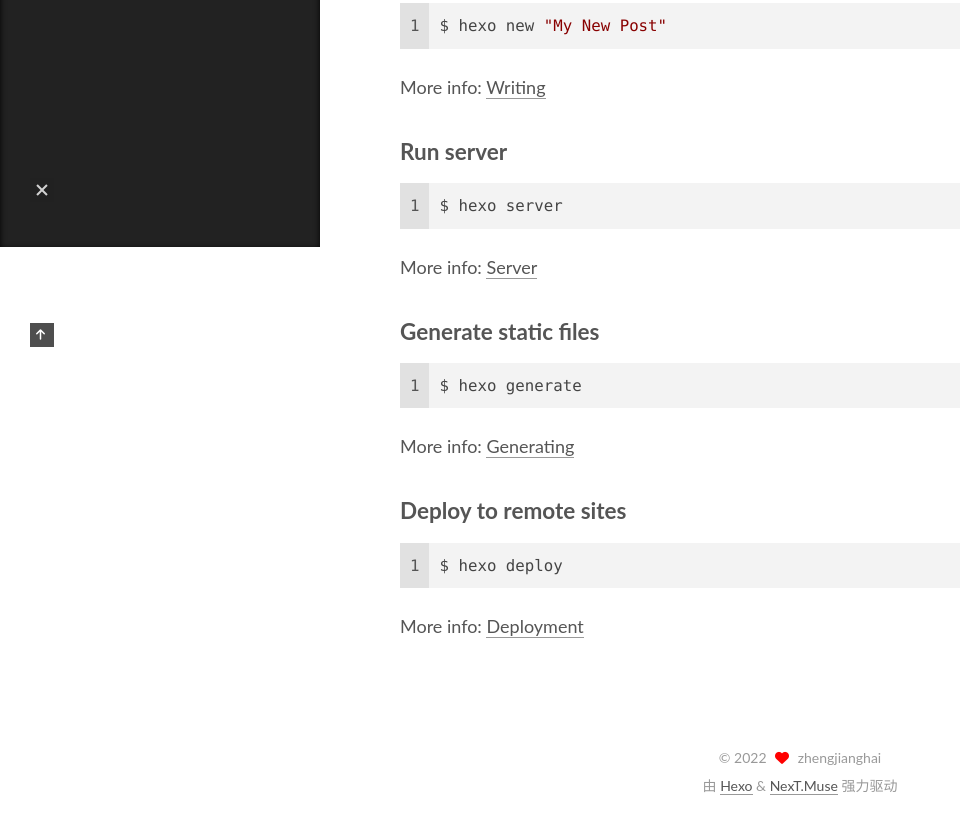
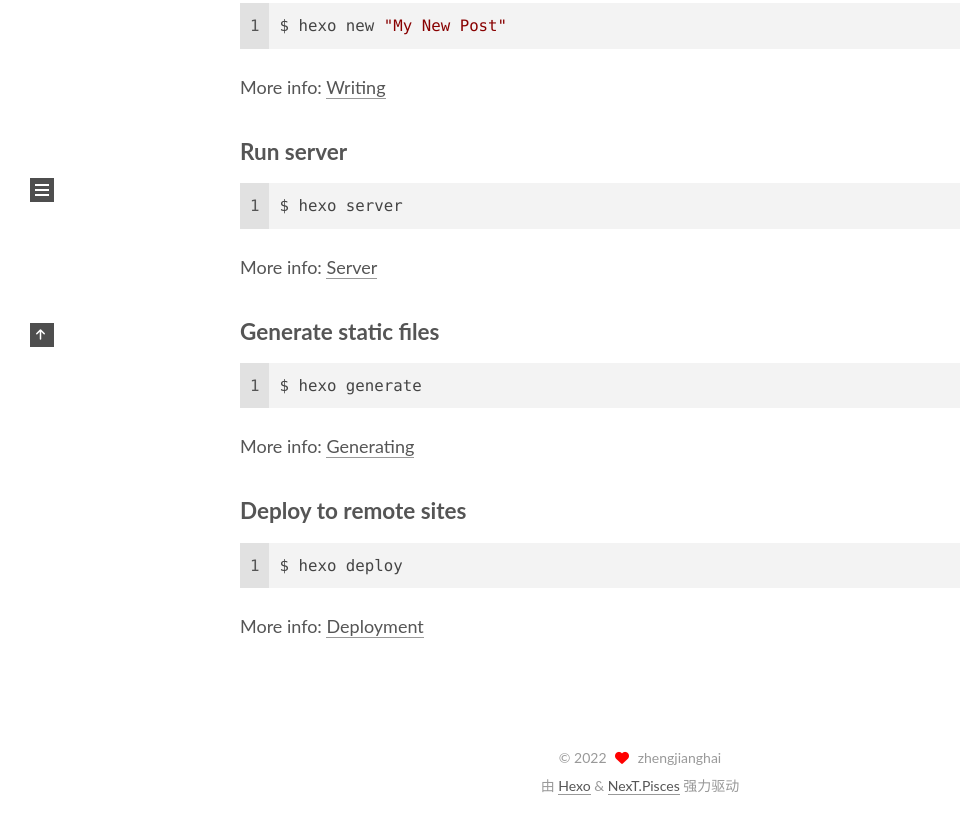
Before and after one commit to zjh1022/.github.io, a plain HTML site: page 2022/11/04/hello-world/index.html in a window 1280 px wide. Shown: the part 553-1373 px from the top of the page, without its empty margins (0-960 px from the left). Drawn offline with nearby package versions, Linux system fonts and the light colour scheme.

Commit message:
Site updated: 2022-11-06 14:35:20

```diff
--- a/2022/11/04/hello-world/index.html
+++ b/2022/11/04/hello-world/index.html
@@ -17,7 +17,7 @@
 <link rel="stylesheet" href="https://cdnjs.cloudflare.com/ajax/libs/font-awesome/6.2.0/css/all.min.css" integrity="sha256-AbA177XfpSnFEvgpYu1jMygiLabzPCJCRIBtR5jGc0k=" crossorigin="anonymous">
   <link rel="stylesheet" href="https://cdnjs.cloudflare.com/ajax/libs/animate.css/3.1.1/animate.min.css" integrity="sha256-PR7ttpcvz8qrF57fur/yAx1qXMFJeJFiA6pSzWi0OIE=" crossorigin="anonymous">
 
-<script class="next-config" data-name="main" type="application/json">{"hostname":"example.com","root":"/","images":"/images","scheme":"Muse","darkmode":false,"version":"8.13.2","exturl":false,"sidebar":{"position":"left","display":"post","padding":18,"offset":12},"copycode":{"enable":false,"style":null},"bookmark":{"enable":false,"color":"#222","save":"auto"},"mediumzoom":false,"lazyload":false,"pangu":false,"comments":{"style":"tabs","active":null,"storage":true,"lazyload":false,"nav":null},"stickytabs":false,"motion":{"enable":true,"async":false,"transition":{"post_block":"fadeIn","post_header":"fadeInDown","post_body":"fadeInDown","coll_header":"fadeInLeft","sidebar":"fadeInUp"}},"prism":false,"i18n":{"placeholder":"搜索...","empty":"没有找到任何搜索结果：${query}","hits_time":"找到 ${hits} 个搜索结果（用时 ${time} 毫秒）","hits":"找到 ${hits} 个搜索结果"}}</script><script src="/js/config.js"></script>
+<script class="next-config" data-name="main" type="application/json">{"hostname":"example.com","root":"/","images":"/images","scheme":"Pisces","darkmode":false,"version":"8.13.2","exturl":false,"sidebar":{"position":"left","display":"post","padding":18,"offset":12},"copycode":{"enable":false,"style":null},"bookmark":{"enable":false,"color":"#222","save":"auto"},"mediumzoom":false,"lazyload":false,"pangu":false,"comments":{"style":"tabs","active":null,"storage":true,"lazyload":false,"nav":null},"stickytabs":false,"motion":{"enable":true,"async":false,"transition":{"post_block":"fadeIn","post_header":"fadeInDown","post_body":"fadeInDown","coll_header":"fadeInLeft","sidebar":"fadeInUp"}},"prism":false,"i18n":{"placeholder":"搜索...","empty":"没有找到任何搜索结果：${query}","hits_time":"找到 ${hits} 个搜索结果（用时 ${time} 毫秒）","hits":"找到 ${hits} 个搜索结果"}}</script><script src="/js/config.js"></script>
 
     <meta name="description" content="Welcome to Hexo! This is your very first post. Check documentation for more info. If you get any problems when using Hexo, you can find the answer in troubleshooting or you can ask me on GitHub. Quick">
 <meta property="og:type" content="article">
@@ -258,7 +258,7 @@
   </span>
   <span class="author" itemprop="copyrightHolder">zhengjianghai</span>
 </div>
-  <div class="powered-by">由 <a href="https://hexo.io/" rel="noopener" target="_blank">Hexo</a> & <a href="https://theme-next.js.org/muse/" rel="noopener" target="_blank">NexT.Muse</a> 强力驱动
+  <div class="powered-by">由 <a href="https://hexo.io/" rel="noopener" target="_blank">Hexo</a> & <a href="https://theme-next.js.org/pisces/" rel="noopener" target="_blank">NexT.Pisces</a> 强力驱动
   </div>
 
     </div>
@@ -266,7 +266,7 @@
 
 
   <script src="https://cdnjs.cloudflare.com/ajax/libs/animejs/3.2.1/anime.min.js" integrity="sha256-XL2inqUJaslATFnHdJOi9GfQ60on8Wx1C2H8DYiN1xY=" crossorigin="anonymous"></script>
-<script src="/js/comments.js"></script><script src="/js/utils.js"></script><script src="/js/motion.js"></script><script src="/js/schemes/muse.js"></script><script src="/js/next-boot.js"></script>
+<script src="/js/comments.js"></script><script src="/js/utils.js"></script><script src="/js/motion.js"></script><script src="/js/next-boot.js"></script>
 
 
 
```
Also changed, not shown: archives/2022/11/index.html (+3 -3 lines), archives/2022/index.html (+3 -3 lines), archives/index.html (+3 -3 lines), index.html (+3 -3 lines).
